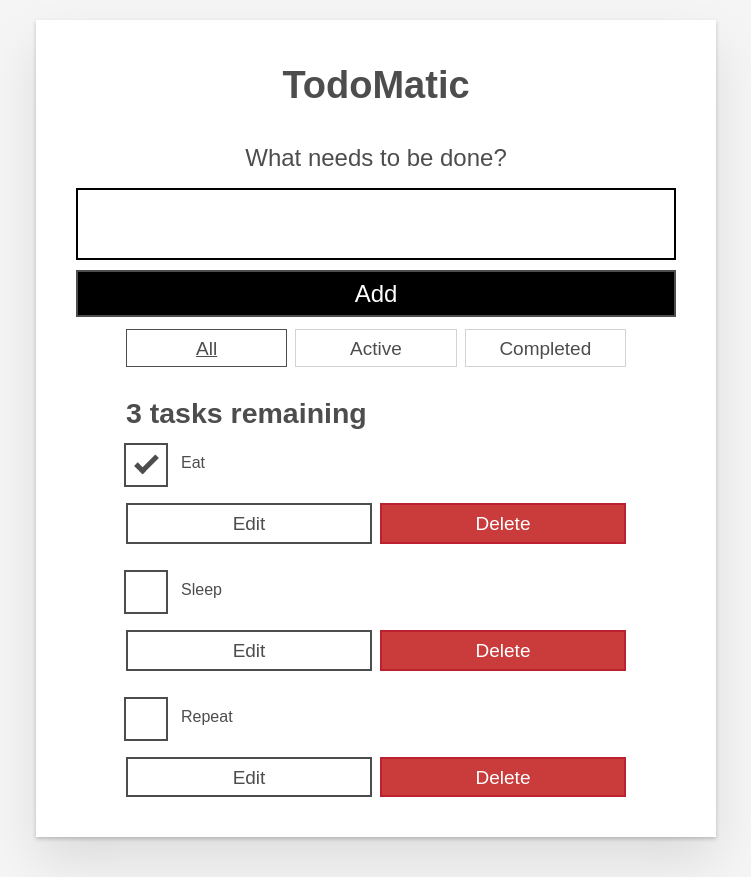
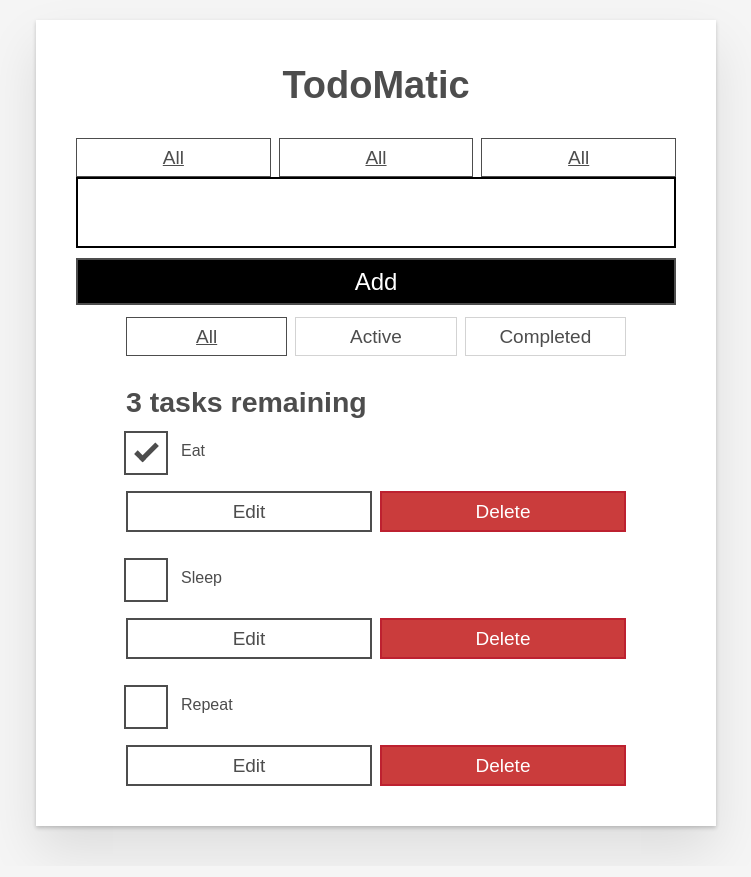
Before and after one commit to MarcoAntonioSanchez/react-todo-list-app, a React (Create React App) app in the folder todo-list-app/: page / in a window 1280 px wide. Shown: the whole page, without its empty margins (264-1015 px from the left). Built offline with nearby package versions, Linux system fonts and the light colour scheme.

Commit message:
13. Defining FilterButton() function and exporting it

```diff
--- a/todo-list-app/src/App.js
+++ b/todo-list-app/src/App.js
@@ -1,3 +1,6 @@
+import React from "react";
+import Form from "./components/Form";
+import FilterButton from "./components/FilterButton";
 import Todo from "./components/Todo";
 
 function App(props) {
@@ -16,11 +19,12 @@ function App(props) {
     <div className="todoapp stack-large">
       <h1>TodoMatic</h1>
       <form>
-        <h2 className="label-wrapper">
-          <label htmlFor="new-todo-input" className="label__lg">
-            What needs to be done?
-          </label>
-        </h2>
+        <div className="filters btn-group stack-exception">
+          <FilterButton />
+          <FilterButton />
+          <FilterButton />
+        </div>
+        <h2 className="label-wrapper"></h2>
         <input
           type="text"
           id="new-todo-input"
--- a/todo-list-app/src/components/FilterButton.js
+++ b/todo-list-app/src/components/FilterButton.js
@@ -0,0 +1,13 @@
+import React from "react";
+
+function FilterButton(props) {
+  return (
+    <button type="button" className="btn toggle-btn" aria-pressed="true">
+      <span className="visually-hidden">Show </span>
+      <span>all </span>
+      <span className="visually-hidden"> tasks</span>
+    </button>
+  );
+}
+
+export default FilterButton;
```
